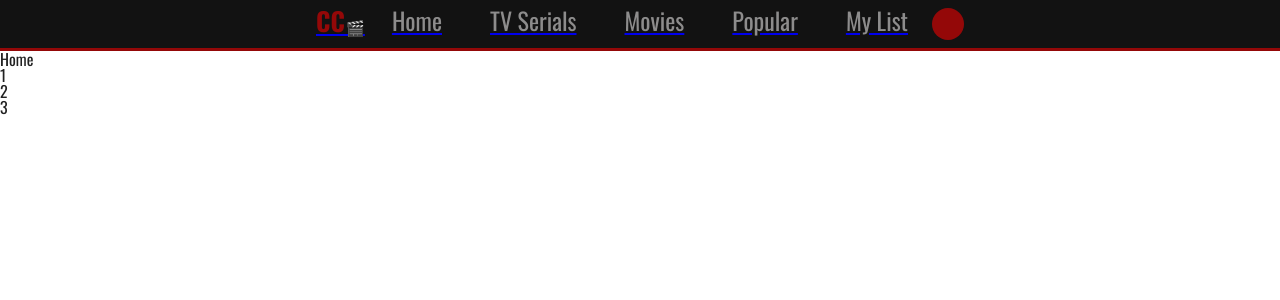
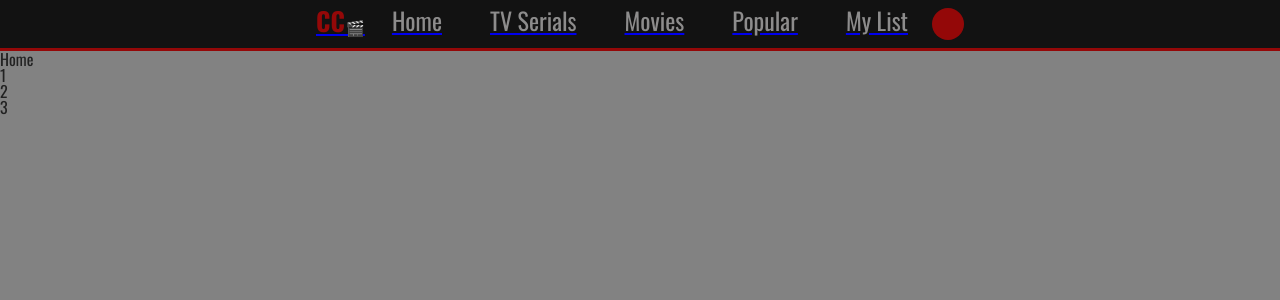
Before and after one commit to Christian-Chowaniec/Movie_Library_Project, a React (Create React App) app: page / in a window 1280 px wide. Shown: the top 300 px of the page. Built offline with nearby package versions, Linux system fonts and the light colour scheme.

Commit message:
update-movie-v01.9 added react-routing (now working)

```diff
--- a/src/App.js
+++ b/src/App.js
@@ -1,12 +1,7 @@
 import React from 'react';
+import './main.scss';
 // import {useState, useEffect} from 'react';
-import {
-    BrowserRouter as Router,
-    Switch,
-    Route
-    // , Link
-} from "react-router-dom";
-import './main.scss';
+import {BrowserRouter as Router, Switch, Route} from "react-router-dom";
 import Nav from "./components/navigation/nav";
 import Home from "./components/navigation/home";
 import TvSerials from "./components/navigation/tv-serials";
--- a/src/components/navigation/nav.js
+++ b/src/components/navigation/nav.js
@@ -1,6 +1,6 @@
 import React from 'react';
 // import {Link} from "react-router-dom";
-import {BrowserRouter as Router, Link} from "react-router-dom";
+import {Link} from "react-router-dom";
 import SearchBar from "./search-bar";
 
 
@@ -8,8 +8,6 @@ const Nav = () => {
     return (
         <nav>
             <ul className="navigation-bar">
-
-
 
                     <Link to="/">
                         <li className="navigation-bar-item-logo">CC<span> 🎬</span></li>
--- a/src/styles/_body.scss
+++ b/src/styles/_body.scss
@@ -9,6 +9,7 @@
 body{
   //background-color: $brighterBlackColor;
   //background-color: #141414;
+  background-color: rgba(0, 0, 0, 0.49);
   font-family: $fontOswald;
 }
 
```
